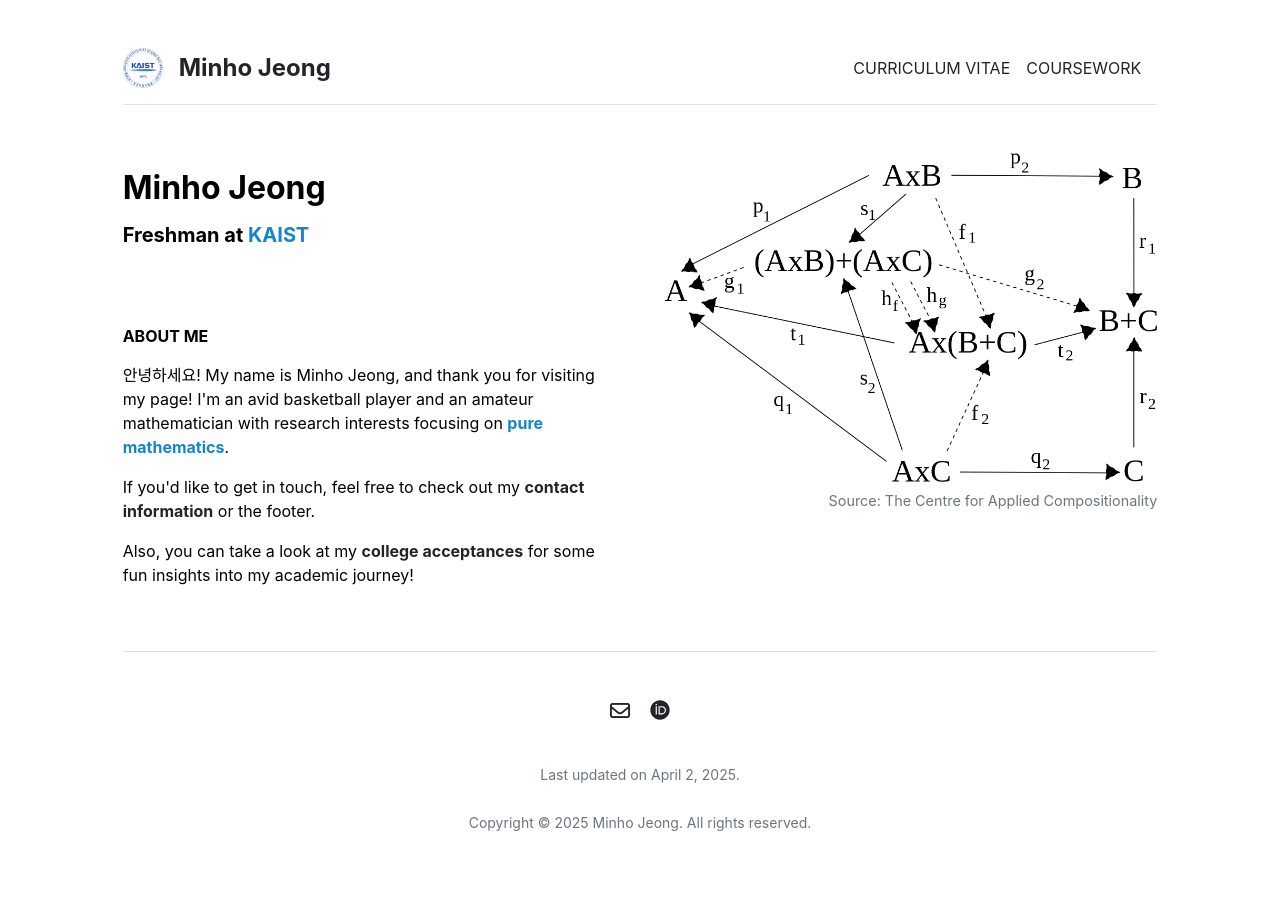
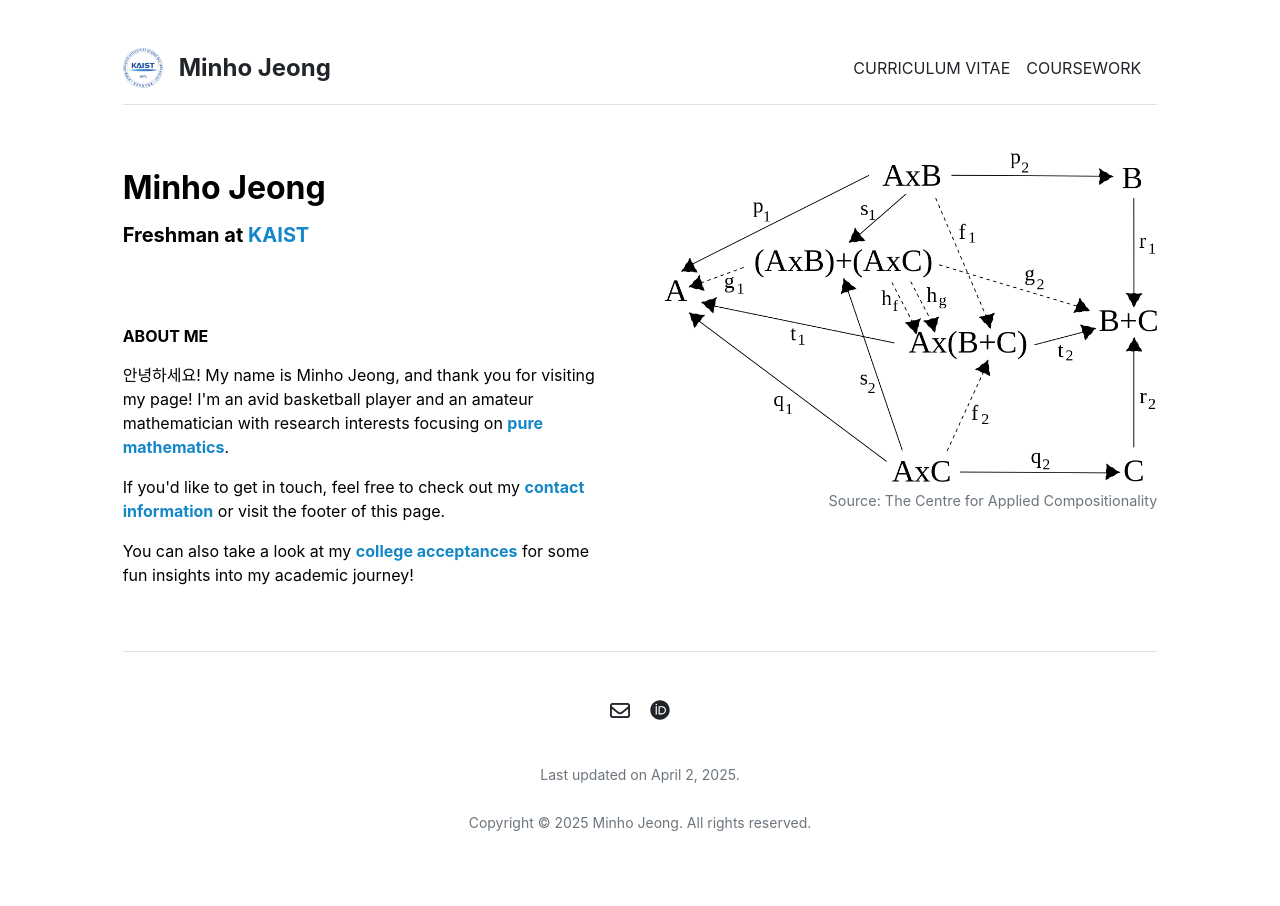
Before and after one commit to mino-jeong/mino-jeong.github.io, a Jekyll site: the page built from index.md, in a window 1280 px wide. Built offline with Jekyll 4.4.1, drawn with Linux system fonts in a browser that asks for light colours.

Commit message:
Update index.md

```diff
--- a/index.md
+++ b/index.md
@@ -7,6 +7,6 @@ title: "Home"
 <p style="line-height:1.2"><strong>ABOUT ME</strong></p>
 <p>안녕하세요! My name is Minho Jeong, and thank you for visiting my page! I'm an avid basketball player and an amateur mathematician with research interests focusing on <strong><a href="https://imgs.xkcd.com/comics/purity.png" style="text-decoration-line: none"><font color="#1487C8">pure mathematics</font></a></strong>.</p>
 
-<p>If you'd like to get in touch, feel free to check out my <strong><a href="https://mino-jeong.github.io/contact" style="text-decoration-line: none; color: #1487C8;">contact information</a></strong> or the footer.</p>
+<p>If you'd like to get in touch, feel free to check out my <strong><a href="https://mino-jeong.github.io/contact" style="text-decoration-line: none"><font color="#1487C8">contact information</font></a></strong> or visit the footer of this page.</p>
 
-<p>Also, you can take a look at my <strong><a href="https://mino-jeong.github.io/acceptances" style="text-decoration-line: none; color: #1487C8;">college acceptances</a></strong> for some fun insights into my academic journey!</p>
+<p>You can also take a look at my <strong><a href="https://mino-jeong.github.io/acceptances" style="text-decoration-line: none"><font color="#1487C8">college acceptances</font></a></strong> for some fun insights into my academic journey!</p>
```
